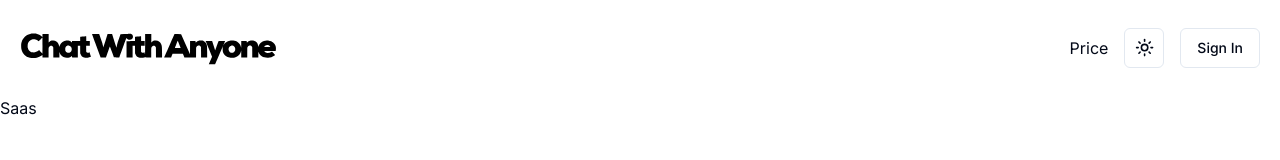
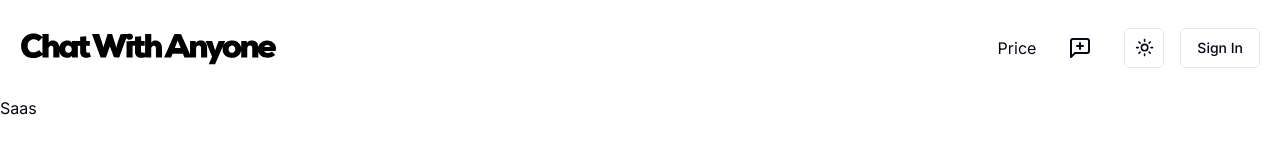
Before and after one commit to dhananjayamadhusankha/sats-translation-clone, a Next.js app: page / in a window 1280 px wide. Shown: the top 160 px of the page. Built offline with nearby package versions, Linux system fonts and the light colour scheme; no server answers.

Commit message:
create chat button

```diff
--- /dev/null
+++ b/components/CreateChatButton.tsx
@@ -0,0 +1,22 @@
+"use client";
+
+import { MessageSquarePlus } from "lucide-react";
+import { Button } from "./ui/button";
+import { useRouter } from "next/navigation";
+
+function CreateChatButton() {
+  const route = useRouter();
+
+  const createNewChat = async () => {
+    // all logics here
+
+    route.push("/chat/${id}");
+  };
+  return (
+    <Button variant={"ghost"}>
+      <MessageSquarePlus />
+    </Button>
+  );
+}
+
+export default CreateChatButton;
--- a/components/Header.tsx
+++ b/components/Header.tsx
@@ -6,18 +6,20 @@ import { getServerSession } from "next-auth";
 import { authOptions } from "@/auth";
 import Link from "next/link";
 import { MessagesSquare } from "lucide-react";
+import CreateChatButton from "./CreateChatButton";
 
 async function Header() {
   const session = await getServerSession(authOptions);
   console.log(session);
   return (
-    <header className='sticky top-0 z-50 bg-white dark:bg-gray-900'>
+    <header className="sticky top-0 z-50 bg-white dark:bg-gray-900">
       <nav className="flex flex-col sm:flex-row items-center p-5 bg-white dark:bg-gray-900 max-w-7xl mx-auto">
         <Logo />
 
         <div className="flex flex-1 items-center space-x-4 justify-end">
           {/* LanguageSelect */}
 
+          <>
             {/* Session */}
             {session ? (
               <Link href={"/chat"} prefetch={false}>
@@ -27,6 +29,8 @@ async function Header() {
               <Link href={"/pricing"}>Price</Link>
             )}
 
+            <CreateChatButton />
+          </>
           {/* DarkModeToggle */}
           <ThemeToggler />
 
--- a/components/UserButton.tsx
+++ b/components/UserButton.tsx
@@ -14,6 +14,8 @@ import { Button } from "./ui/button";
 import { signIn, signOut } from "next-auth/react";
 
 function UserButton({ session }: { session: Session | null }) {
+  // Subcription listener
+
   if (!session) {
     return (
       <Button variant={"outline"} onClick={() => signIn()}>
```
Lines whose indentation alone changed are shown as unchanged.
